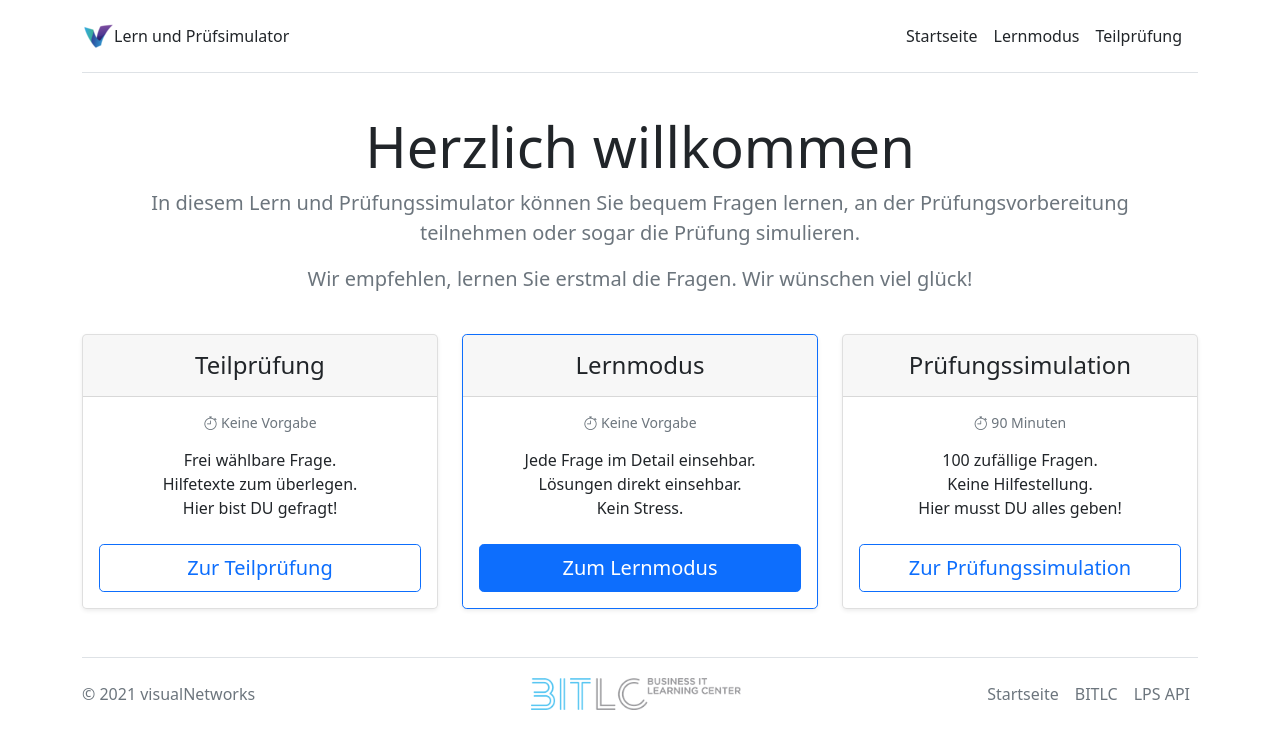
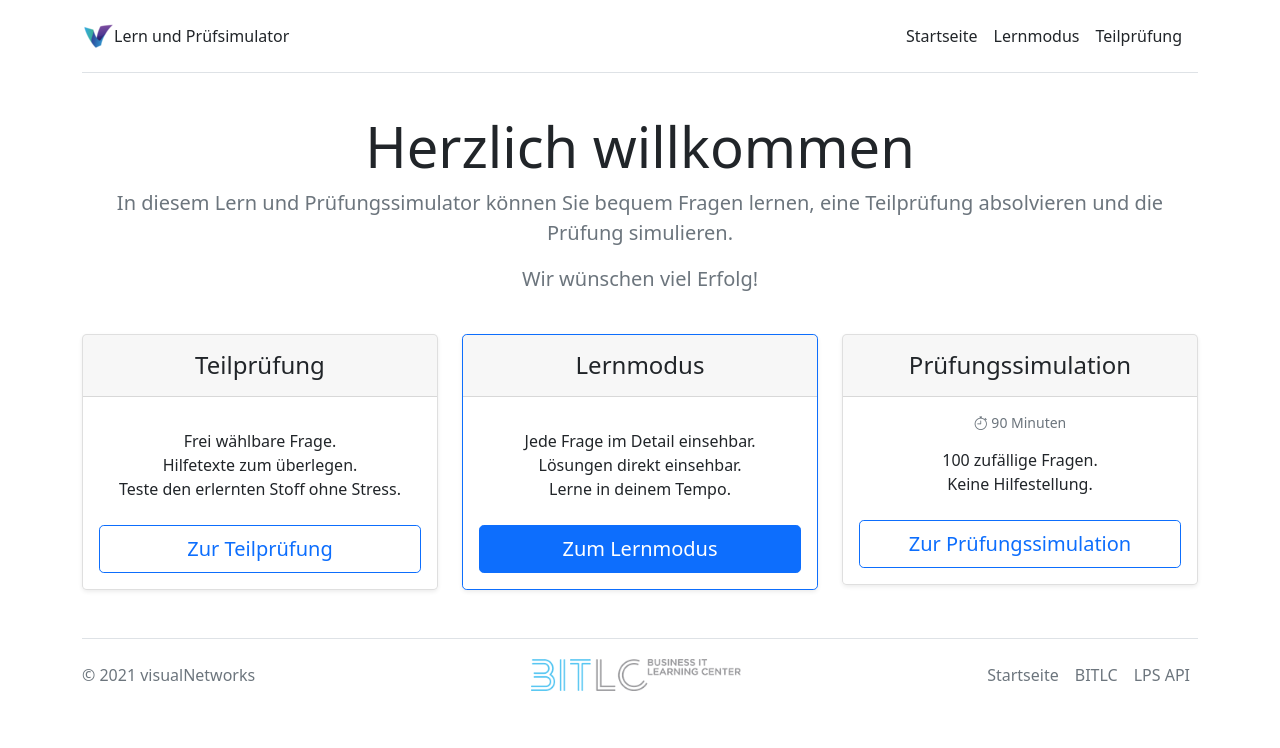
Before and after one commit to dex91/lps, an Angular app: page / in a window 1280 px wide. Shown: the top 748 px of the page. Built offline with nearby package versions, Linux system fonts and the light colour scheme.

Commit message:
Texte geändert

```diff
--- a/src/app/startsite/startsite.component.html
+++ b/src/app/startsite/startsite.component.html
@@ -1,7 +1,7 @@
 <div class="pricing-header p-3 pb-md-4 mx-auto text-center">
   <h1 class="display-4 fw-normal">Herzlich willkommen</h1>
-  <p class="fs-5 text-muted">In diesem Lern und Pr&uuml;fungssimulator k&ouml;nnen Sie bequem Fragen lernen, an der Pr&uuml;fungsvorbereitung teilnehmen oder sogar die Pr&uuml;fung simulieren.</p>
-  <p class="fs-5 text-muted">Wir empfehlen, lernen Sie erstmal die Fragen. Wir w&uuml;nschen viel gl&uuml;ck!</p>
+  <p class="fs-5 text-muted">In diesem Lern und Pr&uuml;fungssimulator k&ouml;nnen Sie bequem Fragen lernen, eine Teilpr&uuml;fung absolvieren und die Pr&uuml;fung simulieren.</p>
+  <p class="fs-5 text-muted">Wir w&uuml;nschen viel Erfolg!</p>
 </div>
 <div class="row row-cols-1 row-cols-md-3 mb-3 text-center">
   <div class="col">
@@ -10,11 +10,10 @@
         <h4 class="my-0 fw-normal">Teilpr&uuml;fung</h4>
       </div>
       <div class="card-body">
-        <h6 class="card-title pricing-card-title"><small class="text-muted fw-light"><i class="bi bi-stopwatch"></i> Keine Vorgabe</small></h6>
         <ul class="list-unstyled mt-3 mb-4">
           <li>Frei w&auml;hlbare Frage.</li>
           <li>Hilfetexte zum &uuml;berlegen.</li>
-          <li>Hier bist DU gefragt!</li>
+          <li>Teste den erlernten Stoff ohne Stress.</li>
         </ul>
         <button type="button" class="w-100 btn btn-lg btn-outline-primary">Zur Teilpr&uuml;fung</button>
       </div>
@@ -26,11 +25,10 @@
         <h4 class="my-0 fw-normal">Lernmodus</h4>
       </div>
       <div class="card-body">
-        <h6 class="card-title pricing-card-title"><small class="text-muted fw-light"><i class="bi bi-stopwatch"></i> Keine Vorgabe</small></h6>
         <ul class="list-unstyled mt-3 mb-4">
           <li>Jede Frage im Detail einsehbar.</li>
           <li>L&ouml;sungen direkt einsehbar.</li>
-          <li>Kein Stress.</li>
+          <li>Lerne in deinem Tempo.</li>
         </ul>
         <button type="button" class="w-100 btn btn-lg btn-primary">Zum Lernmodus</button>
       </div>
@@ -46,7 +44,6 @@
         <ul class="list-unstyled mt-3 mb-4">
           <li>100 zuf&auml;llige Fragen.</li>
           <li>Keine Hilfestellung.</li>
-          <li>Hier musst DU alles geben!</li>
         </ul>
         <button type="button" class="w-100 btn btn-lg btn-outline-primary">Zur Pr&uuml;fungssimulation</button>
       </div>
```
